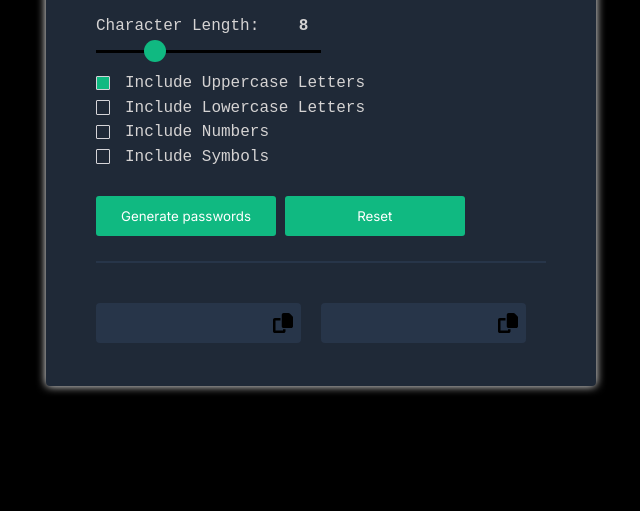
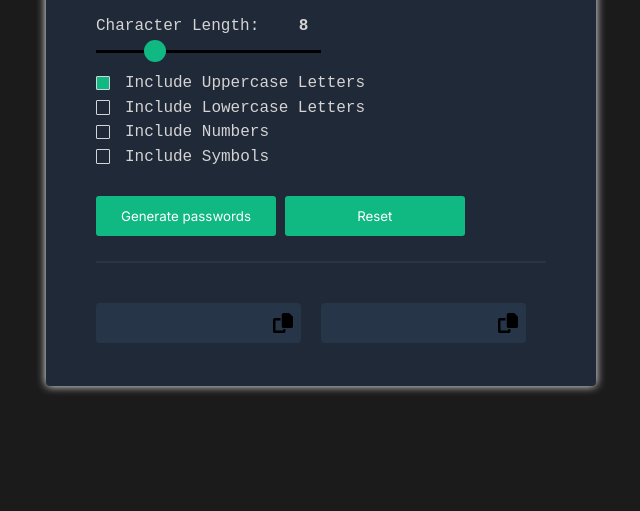
Before and after one commit to YG2801/Password-Generator, a plain HTML site: page index.html in a window 1280 px wide. Shown: the part 289-800 px from the top of the page, without its empty margins (319-959 px from the left). Drawn offline with Linux system fonts and the light colour scheme.

Commit message:
commit changes

```diff
--- a/script.js
+++ b/script.js
@@ -1,6 +1,5 @@
 const characters = [["A", "B", "C", "D", "E", "F", "G", "H", "I", "J", "K", "L", "M", "N", "O", "P", "Q", "R", "S", "T", "U", "V", "W", "X", "Y", "Z"], ["a", "b", "c", "d", "e", "f", "g", "h", "i", "j", "k", "l", "m", "n", "o", "p", "q", "r", "s", "t", "u", "v", "w", "x", "y", "z"], ["0", "1", "2", "3", "4", "5", "6", "7", "8", "9"], ["~", "`", "!", "@", "#", "$", "%", "^", "&", "*", "(", ")", "_", "-", "+", "=", "{", "[", "}", "]", ",", "|", ":", ";", "<", ">", ".", "?",
     "/"]];
-
 
 const generateBtn = document.getElementById("generate-btn")
 const resetBtn = document.getElementById("Reset-btn")
@@ -15,15 +14,14 @@ const copyPassword1 = document.getElementById("copy-icon-1");
 const copyPassword2 = document.getElementById("copy-icon-2");
 
 const defaultLengthValue = lengthSlider.value;
+const lengthLbl = document.getElementById("slider-lbl")
+lengthLbl.textContent = lengthSlider.value;
 
 const space1 = document.getElementById("empty-space-1");
 const space2 = document.getElementById("empty-space-2");
-const lengthLbl = document.getElementById("slider-lbl")
 
-lengthLbl.textContent = lengthSlider.value;
 
 function generatePassword(length) {
-    //15 character long password
     let password = ""
     let allowedSets = [];
     for (let i = 0; i < checks.length; i++) {
@@ -35,7 +33,6 @@ function generatePassword(length) {
         let randomSet = Math.floor(Math.random() * allowedSets.length);
         let randomIndex = Math.floor(Math.random() * characters[allowedSets[randomSet]].length);
         password += characters[allowedSets[randomSet]][randomIndex];
-
     }
     return password;
 }
@@ -62,11 +59,17 @@ lengthSlider.addEventListener("input", () => {
 })
 
 copyPassword1.addEventListener("click", () => {
-    navigator.clipboard.writeText(space1.textContent);
-    alert("Password copied to ClipBoard");
+    if(space1.textContent)
+    {
+        navigator.clipboard.writeText(space1.textContent);
+        alert("Password copied to ClipBoard");
+    }
 })
 
 copyPassword2.addEventListener("click", () => {
-    navigator.clipboard.writeText(space2.textContent);
-    alert("Password copied to ClipBoard");
+    if(space2.textContent)
+    {
+        navigator.clipboard.writeText(space2.textContent);
+        alert("Password copied to ClipBoard");
+    }
 })
--- a/style.css
+++ b/style.css
@@ -18,18 +18,16 @@
 }
 
 body {
-    width: 100vw;
     height: 100vh;
-    background-color: black;
+    background: rgba(17, 17, 17, 0.956);
     color: white;
     display: flex;
-    align-items: center;
-    justify-content: center;
     font-size: 16px;
 }
 
 .container {
-    min-width: 550px;
+    margin:auto;
+    width: 550px;
     height: 550px;
     background-color: var(--blue-background);
     border-radius: 4px;
```
